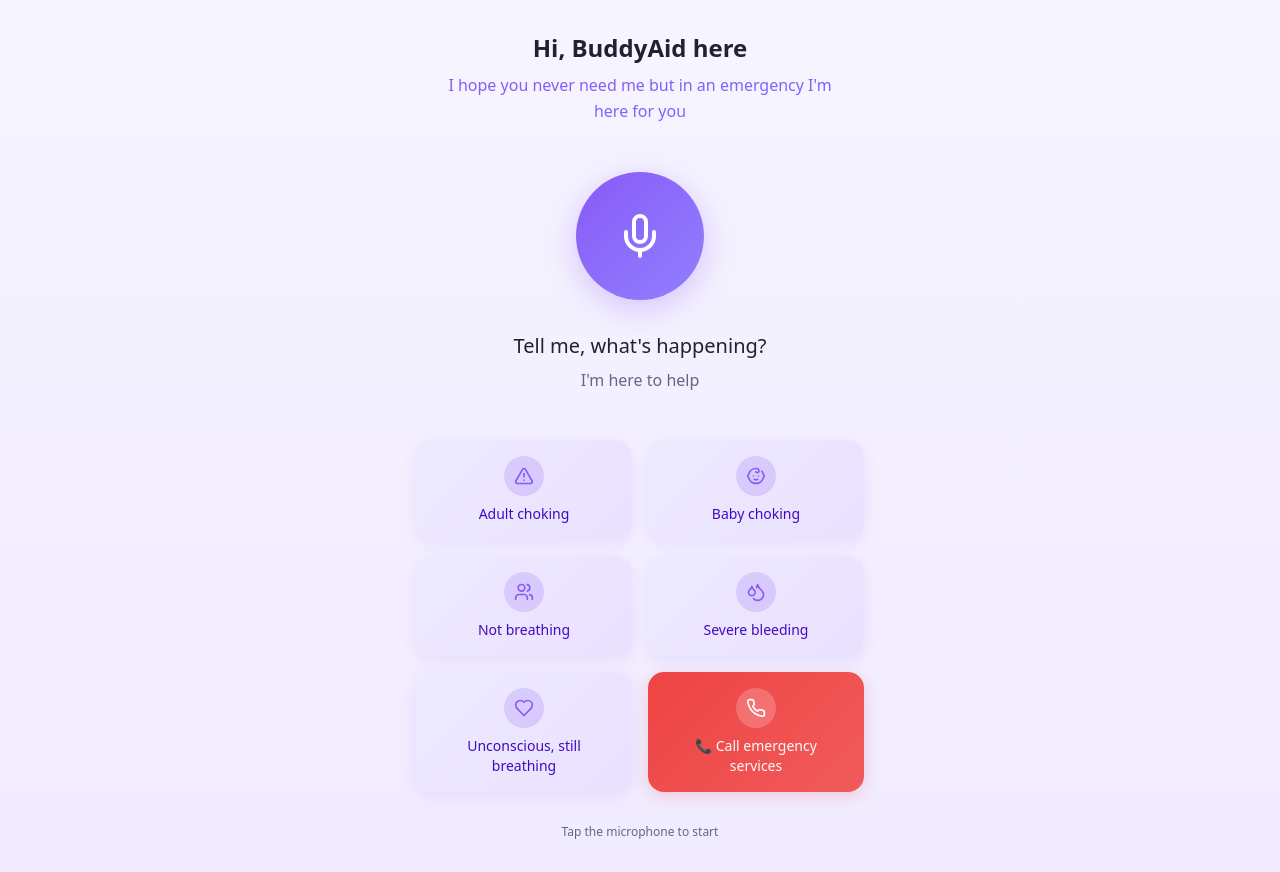
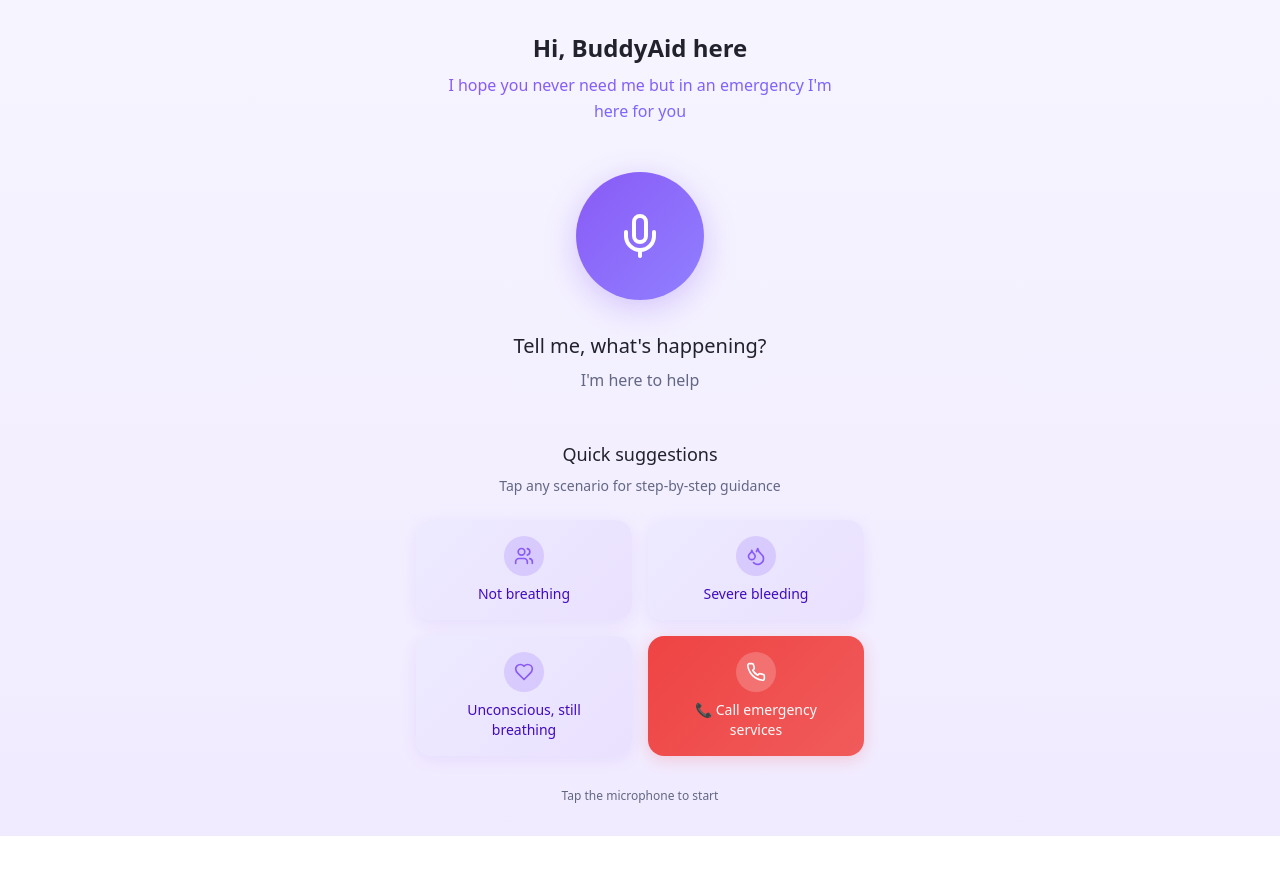
Before and after one commit to emma-ctrl/buddy-aid, a React (Vite) app: page / in a window 1280 px wide. After the commit the page ends 836 px from the top, so only its background shows below. Built offline with nearby package versions, Linux system fonts and the light colour scheme.

Commit message:
Remove choking buttons
Indicate that buttons are suggestions.

```diff
--- a/src/components/BuddyAid.tsx
+++ b/src/components/BuddyAid.tsx
@@ -1,5 +1,5 @@
 import { useState } from 'react';
-import { Mic, MicOff, Phone, Heart, Droplets, Users, AlertTriangle, Baby } from 'lucide-react';
+import { Mic, MicOff, Phone, Heart, Droplets, Users } from 'lucide-react';
 import EmergencyProtocols from './EmergencyProtocols';
 
 const BuddyAid = () => {
@@ -77,33 +77,15 @@ const BuddyAid = () => {
 
       {/* Quick Action Buttons */}
       <div className="mt-12 animate-fade-in-delayed-2">
+        <div className="text-center mb-6">
+          <p className="text-lg font-medium text-foreground mb-2">
+            Quick suggestions
+          </p>
+          <p className="text-sm text-muted-foreground">
+            Tap any scenario for step-by-step guidance
+          </p>
+        </div>
         <div className="grid grid-cols-2 gap-4 max-w-md mx-auto">
-          {/* Adult Choking */}
-          <button
-            onClick={() => handleQuickAction('adult-choking')}
-            className="suggestion-button"
-          >
-            <div className="flex flex-col items-center space-y-2">
-              <div className="w-10 h-10 rounded-full bg-primary/20 flex items-center justify-center">
-                <AlertTriangle className="w-5 h-5 text-primary" />
-              </div>
-              <span className="text-sm font-medium">Adult choking</span>
-            </div>
-          </button>
-
-          {/* Baby Choking */}
-          <button
-            onClick={() => handleQuickAction('baby-choking')}
-            className="suggestion-button"
-          >
-            <div className="flex flex-col items-center space-y-2">
-              <div className="w-10 h-10 rounded-full bg-primary/20 flex items-center justify-center">
-                <Baby className="w-5 h-5 text-primary" />
-              </div>
-              <span className="text-sm font-medium">Baby choking</span>
-            </div>
-          </button>
-
           {/* Not breathing */}
           <button
             onClick={() => handleQuickAction('not-breathing')}
```
